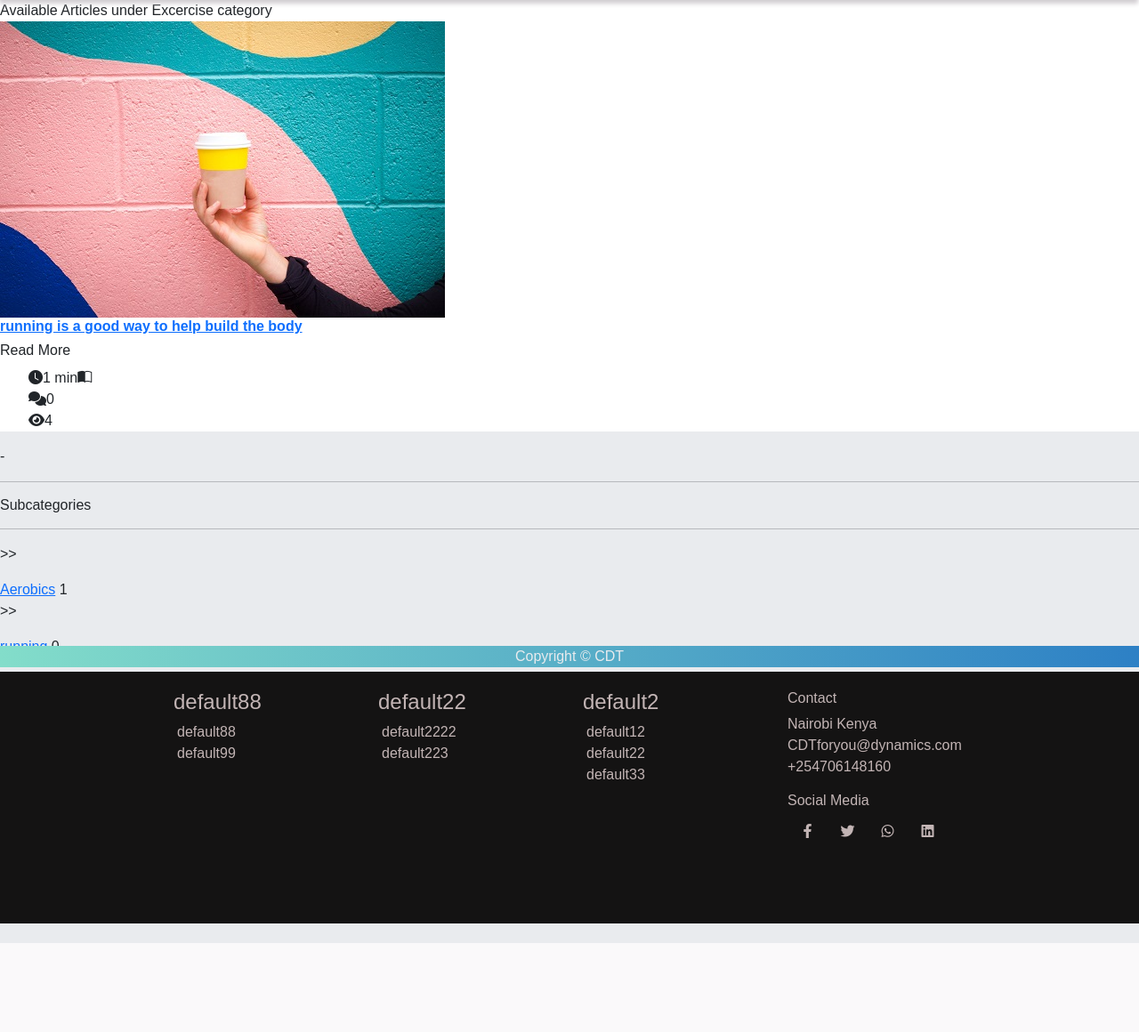
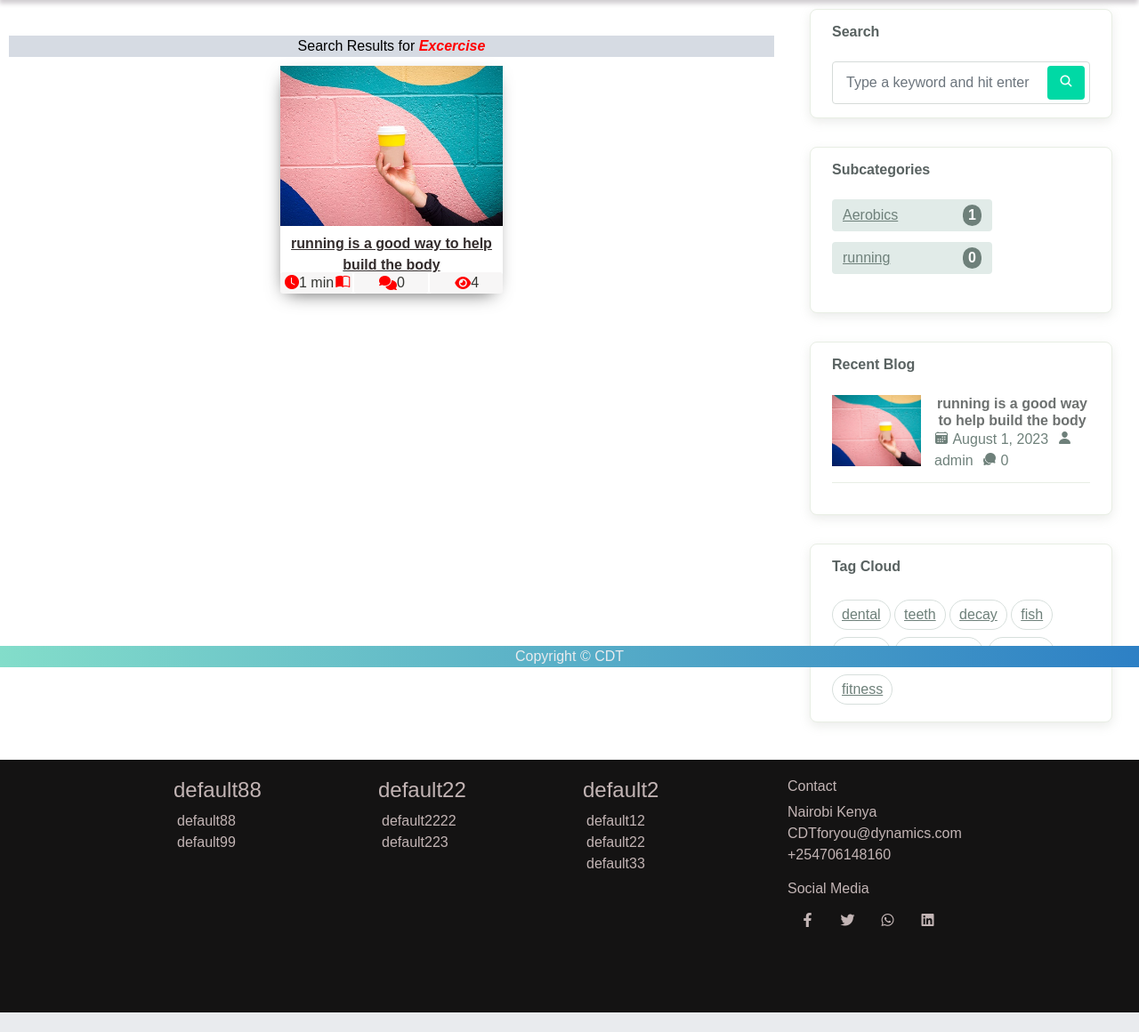
Before and after one commit to GenioustaWiz/hospital_management_system_web, a Django app: a page that uses templates/blog/category/category_detail.html in a window 1280 px wide. Shown: the part 50-1210 px from the top of the page at 89% size. Before the commit the page ends 1110 px from the top, so only its background shows below. Run offline with Django 3.2, Linux system fonts and the light colour scheme; data comes from the database, SQL or seed files in the repository; both versions use the stored data as it was after the commit; parts of the project's set-up code (start-up, migrations or seed data) failed here and were passed over; some web fonts are replaced.

Commit message:
new updates

```diff
--- a/hospital_blog/urls.py
+++ b/hospital_blog/urls.py
@@ -17,7 +17,7 @@
     path('article view/<slug:slug>/', blog_detail, name='blog_detail'),
     path('category article list/<slug:slug>/', category_detail, name='category_detail'),
     path('subcategory article list/<slug:slug>/', subcategory_detail, name='subcategory_detail'),
-    path('tags list/<slug:tag_slug>/', tag_blogs, name='tag_blogs'),
+    path('artcles/tagged/<slug:tag_slug>/', tag_blogs, name='tag_blogs'),
 
     #Dashboard Views
     # path('<slug:slug>/', article_detail, name='article_detail')
--- a/hospital_blog/views/subncategories_v.py
+++ b/hospital_blog/views/subncategories_v.py
@@ -7,17 +7,28 @@
 
 from ..models.categories_n_babies_m import *
 from ..forms.category_n_babies_f import *
-from ..models.article_m import * #Imports Blog model
+from taggit.models import Tag
+
+from ..models.article_m import Blog
+from ..models.categories_n_babies_m import Category
 
 # This one shows all subcategories and Blogs Under the Clicked Category
 def category_detail(request, slug):
     category = get_object_or_404(Category, slug=slug)
     subcategories = Subcategory.objects.filter(category=category)
-    blogs = Blog.objects.filter(category=category, approved=True).order_by('-date_published')
+    blogs = Blog.objects.filter(category=category,status=Blog.PUBLISHED, hidden=False, approved=True).order_by('-date_published')
+    # Query the database for the most recent articles
+    recent_articles = Blog.objects.filter(category=category,status=Blog.PUBLISHED, hidden=False, approved=True).order_by('-date_created')[:5]
+    categories = Category.objects.filter(approved=True)
+    # Get all available tags
+    all_tags = Tag.objects.all()
     context = {
         'category': category,
         'subcategories': subcategories,
         'blogs': blogs,
+        'categories': subcategories,
+        'recent_articles': recent_articles,
+        'all_tags': all_tags,  # Add this line to the context
     }
     return render(request, 'blog/category/category_detail.html', context)
 # End of Category_details
@@ -26,10 +37,18 @@
 def subcategory_detail(request, slug):
     subcategory = get_object_or_404(Subcategory, slug=slug)
     categories = Category.objects.filter(approved=True)
-    blogs = Blog.objects.filter(subcategory=subcategory, approved=True).order_by('-date_published')
+    blogs = Blog.objects.filter(subcategory=subcategory,status=Blog.PUBLISHED, hidden=False, approved=True).order_by('-date_published')
+    # Query the database for the most recent articles
+    recent_articles = Blog.objects.filter(subcategory=subcategory, status=Blog.PUBLISHED, hidden=False, approved=True).order_by('-date_created')[:5]
+    categories = Category.objects.filter(approved=True)
+    # Get all available tags
+    all_tags = Tag.objects.all()
     context = {
+        'subcategory': subcategory,
+        'blogs': blogs,
         'categories': categories,
-        'blogs': blogs,
+        'recent_articles': recent_articles,
+        'all_tags': all_tags,  # Add this line to the context
     }
     return render(request, 'blog/subcategory/subcategory_detail.html', context)
 
--- a/static/css/blog/blog_home.css
+++ b/static/css/blog/blog_home.css
@@ -69,6 +69,7 @@
 	text-align: center;
 	display: flex;
     justify-content: center;
+    font-weight: 700;
 }
 .post-title a{
 	color: #332c2c;
@@ -181,7 +182,7 @@
 .categories li a span {
     float: right;
     margin-left: 8px;
-    padding: 3px 6px;
+    padding: 0 6px;
     background-color: #6E807A;
     color: #fff;
     font-size: 12px;
--- a/templates/blog/article/blog_side_bar.html
+++ b/templates/blog/article/blog_side_bar.html
@@ -1,4 +1,39 @@
 
+{% block css %}
+    <style>
+        .searched-article h3{
+            margin-bottom: 0;
+            overflow: hidden;
+            text-overflow: ellipsis;
+        }
+        .cate-author{
+            display: flex;
+        }
+        .cate-author p{
+            margin-right: 20px;
+            margin-bottom: 0;
+        }
+        .search-result{
+            padding: 0 4px;
+            cursor: pointer;
+        }
+        /* search-result is the mother and searched-article is the babies*/
+        /* we apply the even to the babies belonging to the mother*/
+        .search-result:nth-child(even) .searched-article {
+            background-color: #bac3d1a1;
+            color: #000;
+        }
+        .search-result .searched-article:hover{
+            background-color: azure;
+        }
+        .blog-item a{
+            text-decoration: none;
+        }
+        .blog-item:hover{
+            background-color: azure;
+        }
+    </style>
+{% endblock css %}
     {% comment %} SIDE BAR {% endcomment %}
     <div class="sidebar " id="side-bar">
         <!--SEARCH-BAR -->
@@ -18,14 +53,15 @@
 
                                 $.each(data.articles, function (index, article) {
                                     var articleDiv = $('<div class="searched-article"></div>');
+                                    var authCateDiv = $('<div class="cate-author"></div>');
                                     var titleDiv = $('<h3 class="article-title"></h3>').text(article.title);
                                     var authorDiv = $('<p class="article-author"></p>').text('Author: ' + article.author);
                                     var categoryDiv = $('<p class="article-category"></p>').text('Category: ' + article.category);
 
                                     articleDiv.append(titleDiv);
-                                    articleDiv.append(authorDiv);
-                                    articleDiv.append(categoryDiv);
-
+                                    authCateDiv.append(authorDiv);
+                                    authCateDiv.append(categoryDiv);
+                                    articleDiv.append(authCateDiv);
                                     var resultItem = $('<div class="search-result" data-slug="' + article.slug + '"></div>');
                                     resultItem.append(articleDiv);
 
@@ -44,18 +80,6 @@
                         $('#search-results').hide();
                     });
                     //======= end =====
-                    //code is responsible for handling the form submission
-                    //when the search button is clicked
-                    //it get the value in the query input and sends it to BLOG_search for database quering
-                    //$('#search-form').on('submit', function (e) {
-                    //e.preventDefault();
-                    //var query = $('#search-input').val();
-                    //if (query) { //this one stops any processing if their is no value
-                        //in the query input
-                    //    window.location.href = '/news/blog-search-results/?query=' + query;
-                    //}
-                    //});
-                    //-------end---//
                     // Hide the search results when clicking outside
                     $(document).on('click', function (e) {
                         if (!$(e.target).closest('.search-form').length) {
@@ -76,73 +100,54 @@
         <!--END OF SEARCH-BAR-->
         <!--DISPLAYING LIST OF Categories-->
         <div class="sidebar-block">
+          {% if subcategories %}
+          <h3 class="sidebar-title">Subcategories</h3>
+          {% elif categories %}
           <h3 class="sidebar-title">Categories</h3>
+          {% endif %}
+
           <ul class="categories">
-            <li><a href="#">Food <span>12</span></a></li>
-            <li><a href="#">Dish <span>22</span></a></li>
-            <li><a href="#">Desserts <span>37</span></a></li>
-            <li><a href="#">Drinks <span>42</span></a></li>
-            <li><a href="#">Ocassion <span>14</span></a></li>
+            {% for category in categories %}
+            <li><a href="{{category.get_absolute_url }}">{{ category.name }}
+                <span>{{ category.blog_count }}</span>
+            </a></li>
+            {% empty %}
+            <li>No categories found.</li>
+            {% endfor %}
           </ul>
         </div>
         <!--END OF LIST OF CATEGORIES-->
         <!--FOR DISPLAYING MOST VIEWED BLOGS-->
         <div class="sidebar-block">
           <h3 class="sidebar-title">Recent Blog</h3>
+          {% for article in recent_articles %}
           <div class="blog-item">
-            <a class="post-thumb" href="">
-              <img src="../assets/img/blog/blog_1.jpg" alt="">
+            <a class="post-thumb" href="{{ article.get_absolute_url }}">
+              <img src="{{ article.image.url }}" alt="alt">
             </a>
             <div class="content">
-              <h5 class="post-title"><a href="#">Even the all-powerful Pointing has no control</a></h5>
+              <h3 class="post-title"><a href="{{ article.get_absolute_url }}">{{article.title}}</a></h3>
               <div class="meta">
-                <a href="#"><span class="mai-calendar"></span> July 12, 2018</a>
-                <a href="#"><span class="mai-person"></span> Admin</a>
-                <a href="#"><span class="mai-chatbubbles"></span> 19</a>
+                <a href="{{ article.get_absolute_url }}"><span class="mai-calendar"></span> {{ article.date_published|date:"F j, Y" }}</a>
+                <a href="{{ article.get_absolute_url }}"><span class="mai-person"></span> {{article.author}}</a>
+                <a href="{{ article.get_absolute_url }}"><span class="mai-chatbubbles"></span> {{ article.comment_count  }}</a>
               </div>
             </div>
           </div>
-          <div class="blog-item">
-            <a class="post-thumb" href="">
-              <img src="../assets/img/blog/blog_2.jpg" alt="">
-            </a>
-            <div class="content">
-              <h5 class="post-title"><a href="#">Even the all-powerful Pointing has no control</a></h5>
-              <div class="meta">
-                <a href="#"><span class="mai-calendar"></span> July 12, 2018</a>
-                <a href="#"><span class="mai-person"></span> Admin</a>
-                <a href="#"><span class="mai-chatbubbles"></span> 19</a>
-              </div>
-            </div>
-          </div>
-
-          <div class="blog-item">
-            <a class="post-thumb" href="">
-              <img src="../assets/img/blog/blog_3.jpg" alt="">
-            </a>
-            <div class="content">
-                <h5 class="post-title"><a href="#">Even the all-powerful Pointing has no control</a></h5>
-                <div class="meta">
-                  <a href="#"><span class="mai-calendar"></span> July 12, 2018</a>
-                  <a href="#"><span class="mai-person"></span> Admin</a>
-                  <a href="#"><span class="mai-chatbubbles"></span> 19</a>
-                </div>
-            </div>
-          </div>
+          {% empty %}
+            <li>No Recent articles found.</li>
+            {% endfor %}
         </div>
           <!--END OF MOST VIEW-->
           <!--FOR DISPLAYING AVAILABLE TAGS-->
           <div class="sidebar-block">
             <h3 class="sidebar-title">Tag Cloud</h3>
             <div class="tagcloud">
-              <a href="#" class="tag-cloud-link">dish</a>
-              <a href="#" class="tag-cloud-link">menu</a>
-              <a href="#" class="tag-cloud-link">food</a>
-              <a href="#" class="tag-cloud-link">sweet</a>
-              <a href="#" class="tag-cloud-link">tasty</a>
-              <a href="#" class="tag-cloud-link">delicious</a>
-              <a href="#" class="tag-cloud-link">desserts</a>
-              <a href="#" class="tag-cloud-link">drinks</a>
+                {% for tag in all_tags %}
+                <a href="{% url 'blog:tag_blogs' tag.slug %}" class="tag-cloud-link">{{ tag.name }}</a>
+                {% empty %}
+                <li class="tag-cloud-link">No tags found.</li>
+                {% endfor %}
             </div>
           </div>
           <!--END OF TAGS-->
--- a/templates/blog/category/category_detail.html
+++ b/templates/blog/category/category_detail.html
@@ -1,16 +1,14 @@
 {% extends 'base.html' %}
-{% comment %} helps in displaying Subcategories and the Blogs associated
-with the Category Clicked {% endcomment %}
+
+{% comment %} displays blog lists and category lists {% endcomment %}
 
 {% load static %}
 
-{% block title %} Blog List Page {% endblock title %}
+{% block title %} Articles {% endblock title %}
 {% block css %}
-<link rel="stylesheet" href="{% static 'css/blog/blog_list.css' %}">
+<link rel="stylesheet" href="{% static 'css/blog/blog_home.css' %}">
 {% comment %} <link rel="stylesheet" href="{% static 'css/blog/blog_detail.css' %}"> {% endcomment %}
-<style>
 
-</style>
 {% endblock css %}
 
 {% block content %}
@@ -18,25 +16,24 @@
 
     {% comment %} BLOGS LIST DISPLAY {% endcomment %}
     <div class="p-l-main item2 bg-white" id="main" >
+            {% comment %} <div class="article-heading">Available Articles </div>
+         {% endcomment %}
             <div class="article-heading">
-              Available Articles under {{ category.name }} category
+              Search Results for <i style="color: red;font-weight: 700;"> {{category}} </i>
             </div>
-
             {% if blogs %}
             <div class="itme2 post-wrapper">
               {% for article in blogs %}
               <div>
                   <div class="post">
-                      <img class="thumbnail" src="{{ article.image.url }}">
-
+                      <a href="{{ article.get_absolute_url }}">
+                        <img class="thumbnail" src="{{ article.image.url }}">
+                      </a>
                       <div class="post-preview">
-                          <h6 class="post-title ">
+                          <p class="post-title ">
                             <a href="{{ article.get_absolute_url }}">
-                            <b>{{ article.title }}</b>
-                          </a></h6>
-                          <!-- <p class="post-intro"></p> -->
-                          {{ article.content|safe| truncatechars:50 }}
-                          <a href="{{ article.get_absolute_url }}">Read More</a>
+                            <b>{{ article.title|safe| truncatechars:50 }}</b>
+                          </a></p>
                       </div>
 
                       <ol class="post-footer">
@@ -53,33 +50,8 @@
                     <div class="centered alert alert-warning"><b>No Articles</b></div>
                 {% endif %}
     </div>
-    {% comment %} END OF BLOGS LIST DISPLAY {% endcomment %}-
-
-    {% comment %} SIDE BAR {% endcomment %}
-    <div class="p-l-side item2" id="side-bar">
-
-      <hr>
-      <h6 class="filter-title" >
-          Subcategories
-          <i class="fa fa-hand-down" aria-hidden="true"></i>
-      </h6>
-      <hr>
-      <div class="filter-data">
-          <ul class=" dropend">
-          {% for subcategory in subcategories %}
-          <li class="filter-item">
-              <p>>></p>
-              <a href="{{subcategory.get_absolute_url }}">{{ subcategory.name }}</a>
-              <label for="">{{ subcategory.blog_count }}</label>
-          </li>
-          {% empty %}
-          <li>No subcategories found.</li>
-          {% endfor %}
-      </ul>
-
-      </div>
-  </div>
-  {% comment %} END OF SIDE BAR {% endcomment %}
+    {% comment %} END OF BLOGS LIST DISPLAY {% endcomment %}
+    {% include 'blog/article/blog_side_bar.html' %}
 </section>
 {% endblock content %}
 
```
Also changed, not shown: hospital_blog/views/article_v.py (+15 -3 lines), hospital_blog/views/tags_v.py (+13 -2 lines), templates/blog/subcategory/subcategory_detail.html (+16 -44 lines), templates/blog/tags/tag_blogs_list.html (+26 -42 lines), db.sqlite3, 1 other file.
